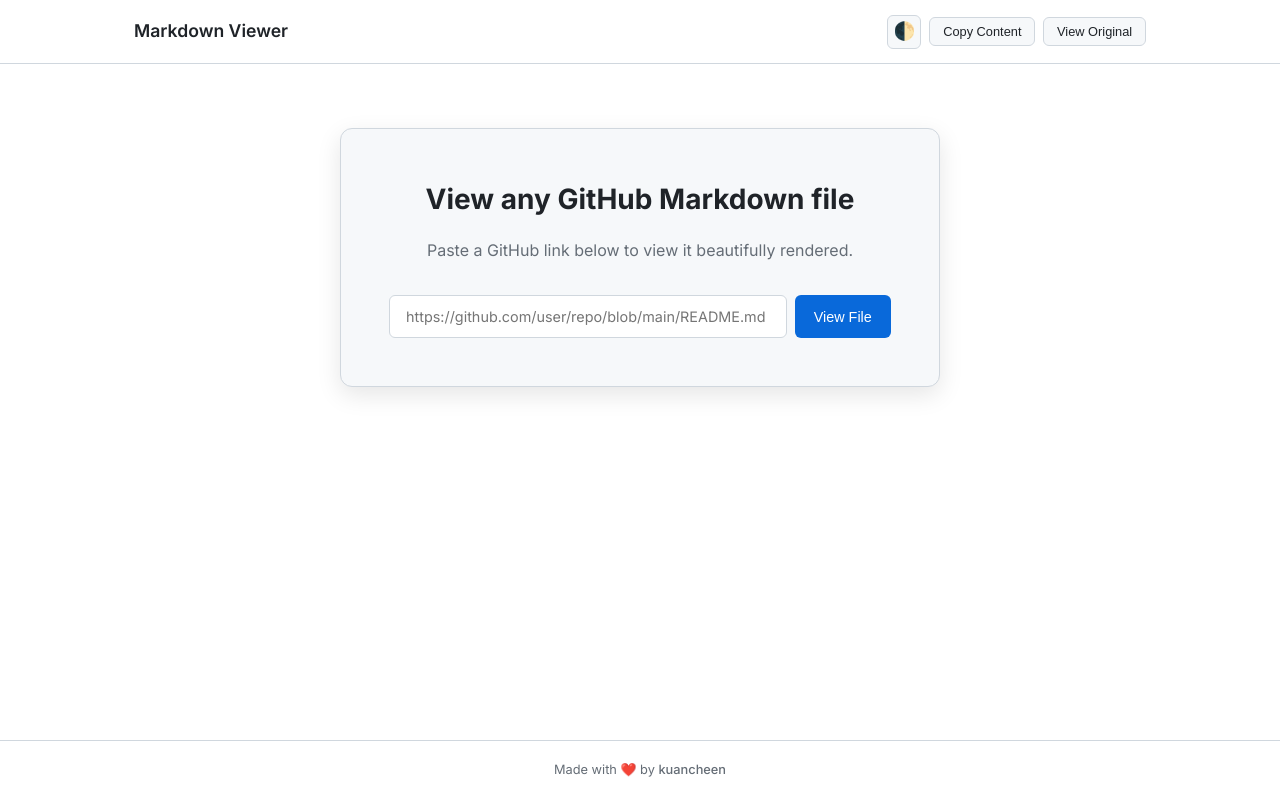
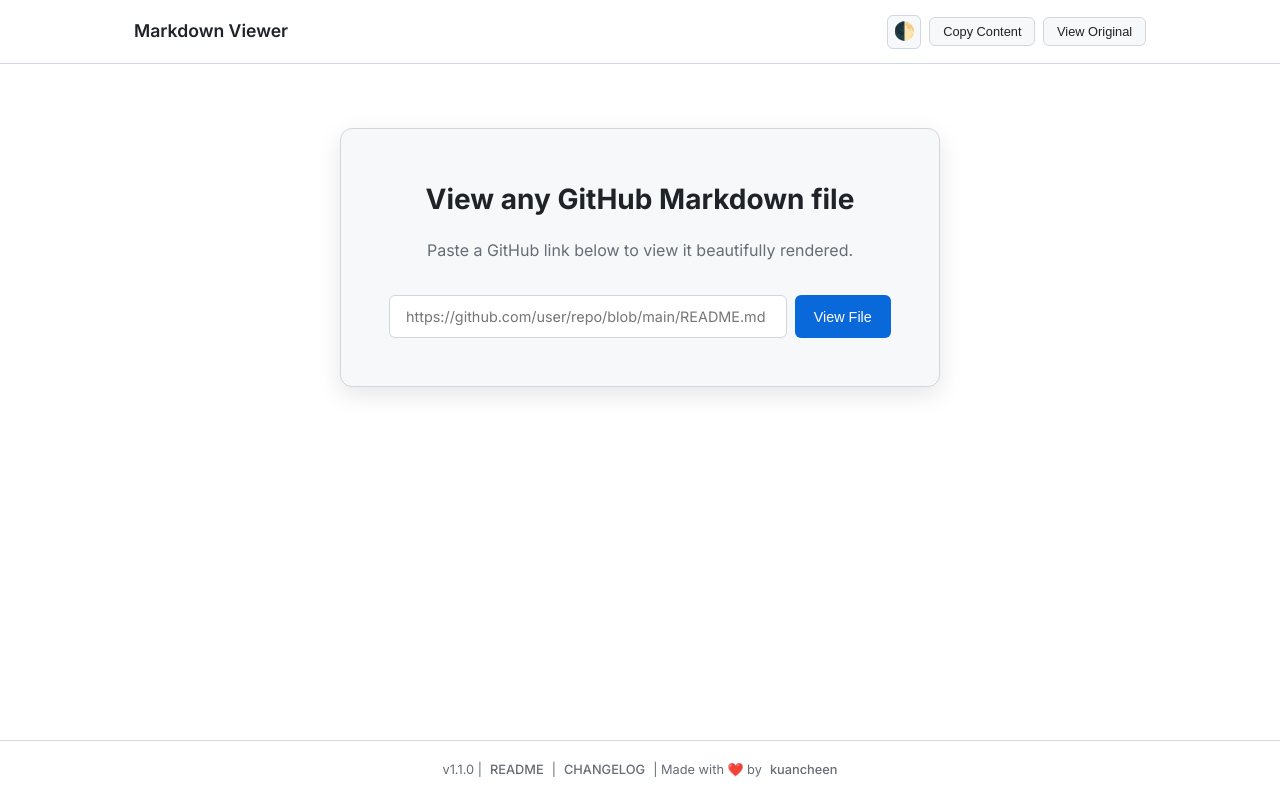
Before and after one commit to kuancheen/md-viewer, a plain HTML site: page index.html in a window 1280 px wide. Drawn offline with nearby package versions, Linux system fonts and the light colour scheme.

Commit message:
feat: refine footer with version and documentation links

```diff
--- a/index.html
+++ b/index.html
@@ -73,7 +73,12 @@
         </main>
 
         <footer>
-            <p>Made with ❤️ by <a href="https://github.com/kuancheen" target="_blank">kuancheen</a></p>
+            <p>
+                v1.1.0 |
+                <a href="?https://github.com/kuancheen/md-viewer/blob/main/README.md">README</a> |
+                <a href="?https://github.com/kuancheen/md-viewer/blob/main/CHANGELOG.md">CHANGELOG</a> |
+                Made with ❤️ by <a href="https://github.com/kuancheen" target="_blank">kuancheen</a>
+            </p>
         </footer>
     </div>
 
--- a/style.css
+++ b/style.css
@@ -366,6 +366,12 @@ footer {
     z-index: 100;
 }
 
+footer p {
+    display: flex;
+    gap: 0.5rem;
+    align-items: center;
+}
+
 footer a {
     color: var(--text-secondary);
     text-decoration: none;
@@ -374,6 +380,7 @@ footer a {
 
 footer a:hover {
     color: var(--text-primary);
+    text-decoration: underline;
 }
 
 @media (max-width: 768px) {
```
